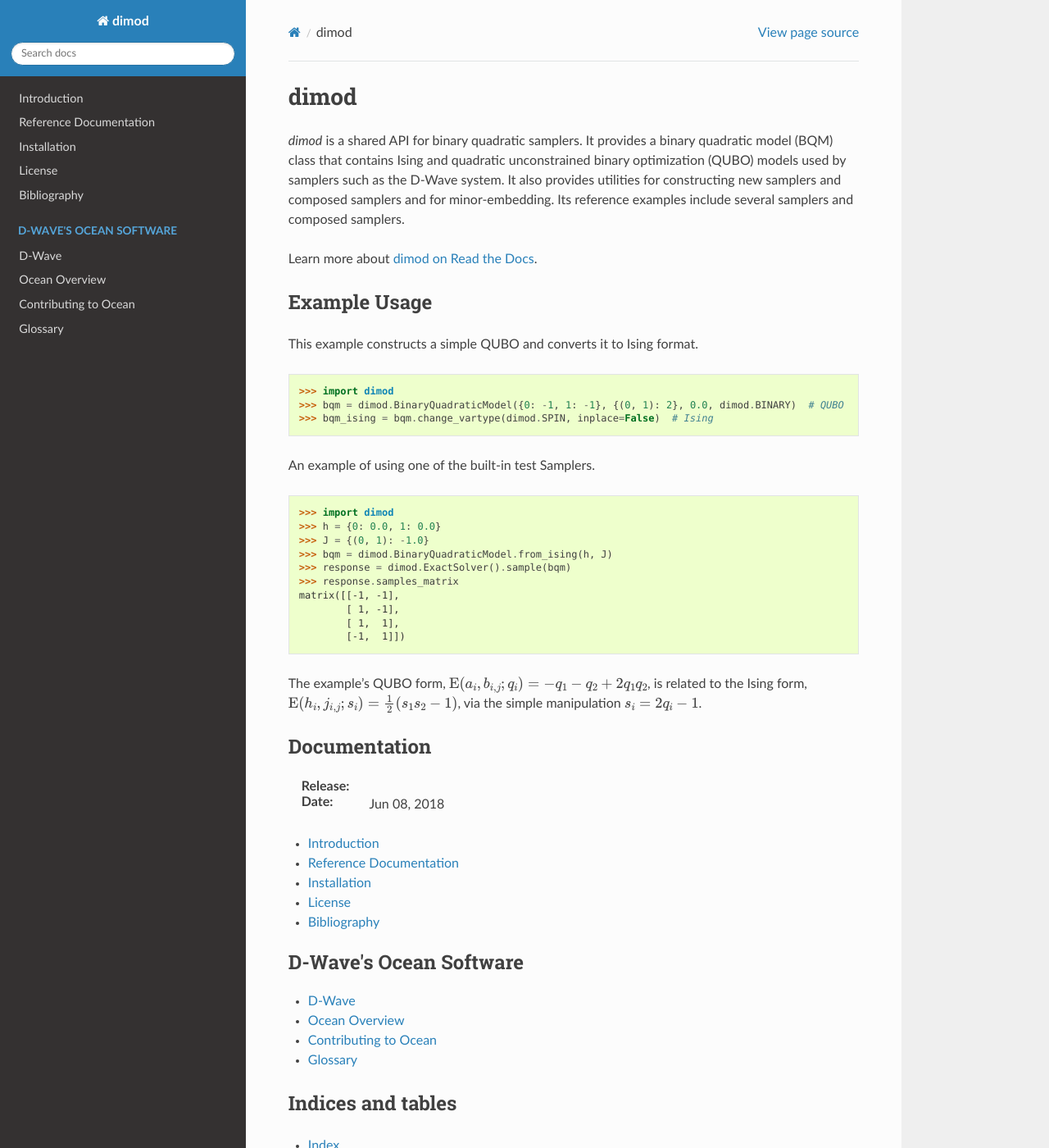
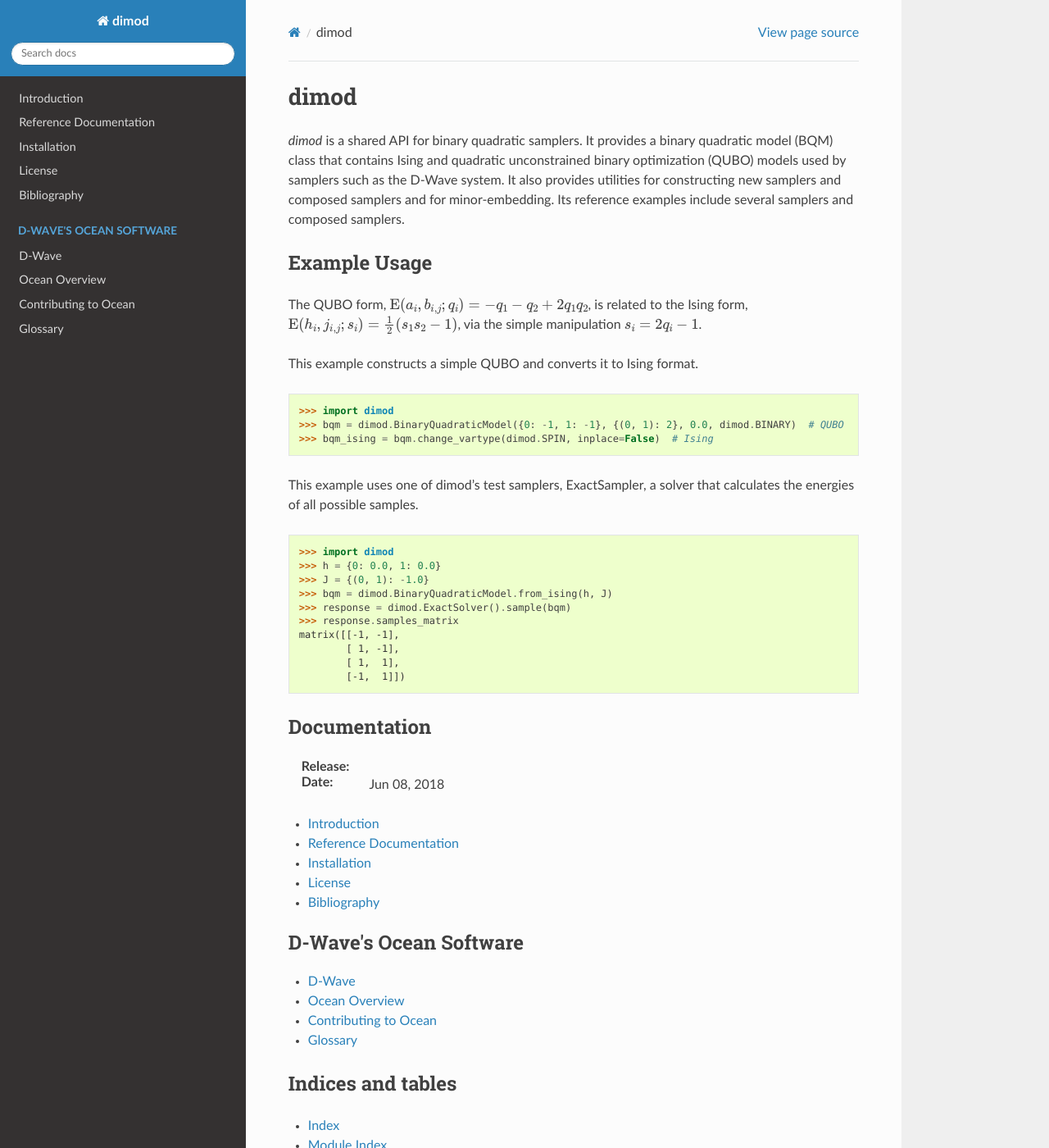
Before and after one commit to dwavesystems/dimod, a Sphinx documentation site: the page built from docs/index.rst, in a window 1280 px wide and 1400 px high. Shown: the whole window at 82% size. Built offline with Sphinx 7.4.7 and the Read the Docs theme 2.0.0, drawn with Linux system fonts in a browser that asks for light colours; the version number could not be read and is left out; part of the change alters nothing that is shown.

Commit message:
Fix misplaced info on RtD first page

```diff
--- a/README.rst
+++ b/README.rst
@@ -10,10 +10,10 @@
 .. image:: https://readthedocs.org/projects/dimod/badge/?version=latest
     :target: http://dimod.readthedocs.io/en/latest/?badge=latest
 
-.. index-start-marker
-
 dimod
 =====
+
+.. index-start-marker1
 
 `dimod` is a shared API for binary quadratic samplers. It provides a binary quadratic
 model (BQM) class that contains Ising and quadratic unconstrained binary
@@ -22,17 +22,23 @@ provides utilities for constructing new samplers and composed samplers and for
 minor-embedding. Its reference examples include several samplers and composed
 samplers.
 
+.. index-end-marker1
+
 Learn more about `dimod on Read the Docs <http://dimod.readthedocs.io/en/latest/>`_\ .
 
 Example Usage
 -------------
+
+.. index-start-marker2
+
 This example constructs a simple QUBO and converts it to Ising format.
 
 >>> import dimod
 >>> bqm = dimod.BinaryQuadraticModel({0: -1, 1: -1}, {(0, 1): 2}, 0.0, dimod.BINARY)  # QUBO
 >>> bqm_ising = bqm.change_vartype(dimod.SPIN, inplace=False)  # Ising
 
-An example of using one of the built-in test Samplers.
+This example uses one of dimod's test samplers, ExactSampler, a solver that calculates
+the energies of all possible samples.
 
 >>> import dimod
 >>> h = {0: 0.0, 1: 0.0}
@@ -45,7 +51,7 @@ matrix([[-1, -1],
         [ 1,  1],
         [-1,  1]])
 
-.. index-end-marker
+.. index-end-marker2
 
 See the documentation for more examples.
 
--- a/docs/index.rst
+++ b/docs/index.rst
@@ -2,13 +2,26 @@
 
 .. _contents:
 
+=====
+dimod
+=====
+
 .. include:: ../README.rst
-  :start-after: index-start-marker
-  :end-before: index-end-marker
+  :start-after: index-start-marker1
+  :end-before: index-end-marker1
 
-The example's QUBO form, :math:`\text{E}(a_i, b_{i,j}; q_i) = -q_1 -q_2 + 2q_1 q_2`,
+Example Usage
+-------------
+
+The QUBO form, :math:`\text{E}(a_i, b_{i,j}; q_i) = -q_1 -q_2 + 2q_1 q_2`,
 is related to the Ising form, :math:`\text{E}(h_i, j_{i,j}; s_i) = \frac{1}{2}(s_1s_2-1)`,
 via the simple manipulation :math:`s_i=2q_i-1`.
+
+.. include:: ../README.rst
+  :start-after: index-start-marker2
+  :end-before: index-end-marker2
+
+
 
 Documentation
 -------------
```
